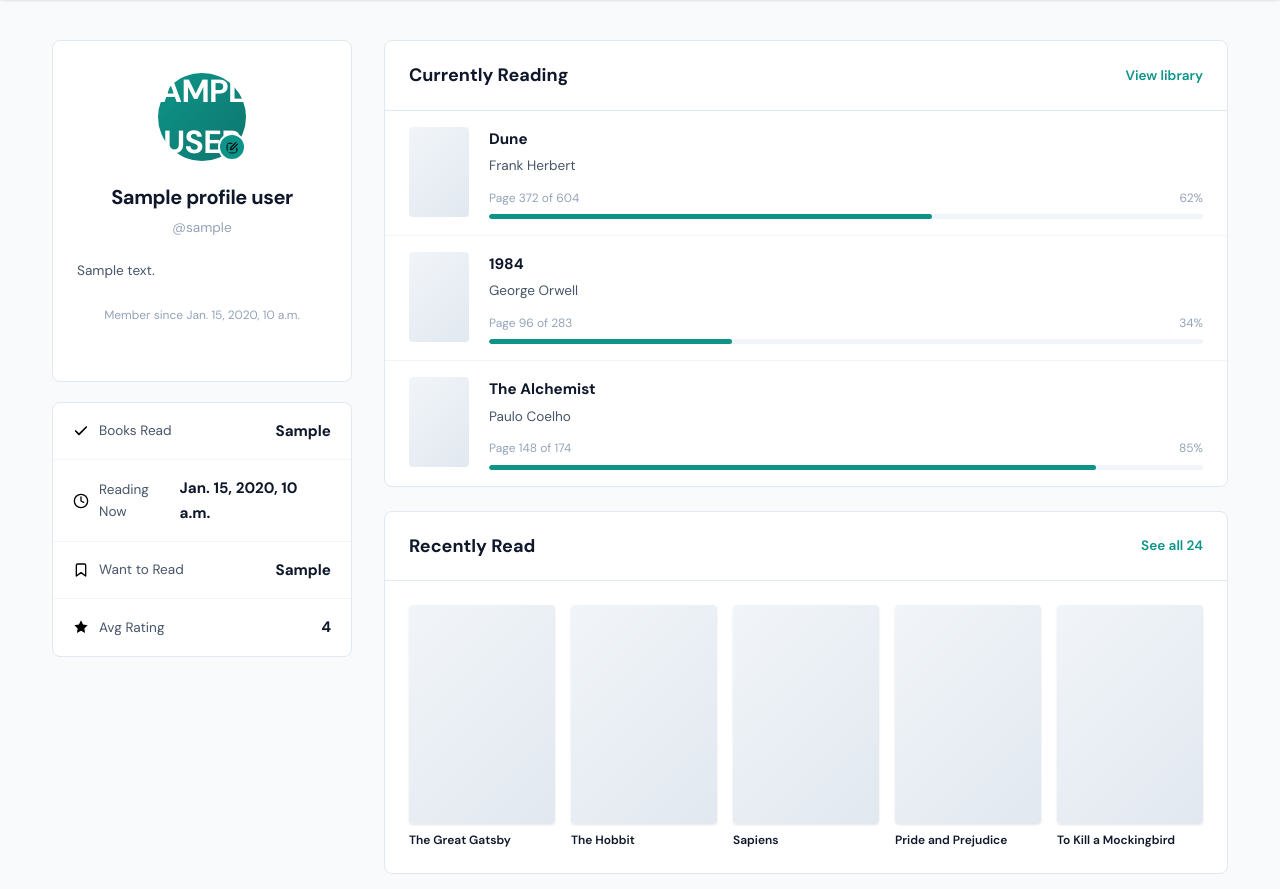
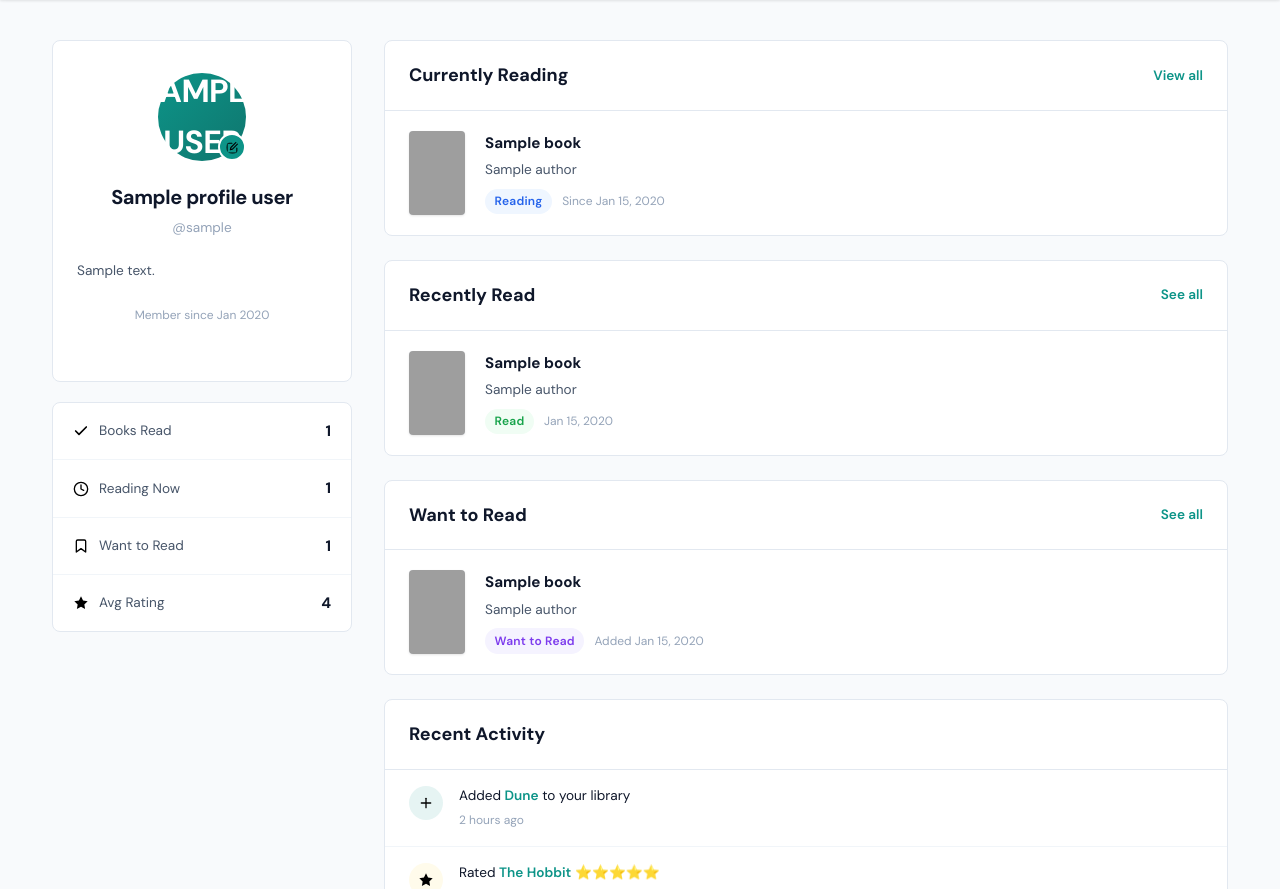
Before and after one commit to kapusta123b/BookShelf-Pro, a Django app: template backend/users/templates/users/profile.html in a window 1280 px wide. Shown: the part 68-957 px from the top of the page. Run offline with Django 3.2, Linux system fonts and the light colour scheme; the template is opened without the code that fills it: most values are stand-ins (such as "Sample title", 1, 10 or a date in 2020); style sheets or scripts are compiled from the project's sources; some libraries are stand-ins or nearby versions; grey boxes are pictures that could not be loaded.

Commit message:
refactor profile page to use real data, unify book card design across all profile sections, add RecentActivity class

```diff
--- a/backend/books/models.py
+++ b/backend/books/models.py
@@ -90,7 +90,9 @@ class Book(models.Model):
                 self.rating_count + 1
             )
             self.rating_count += 1
+
         else:
+
             self.avg_rating = (
                 self.avg_rating * self.rating_count - old_rating + new_rating
             ) / self.rating_count
@@ -102,7 +104,9 @@ class Book(models.Model):
         if self.rating_count <= 1:
             self.avg_rating = 0
             self.rating_count = 0
+
         else:
+
             self.avg_rating = round(
                 (self.avg_rating * self.rating_count - old_rating)
                 / (self.rating_count - 1),
--- a/backend/library/models.py
+++ b/backend/library/models.py
@@ -18,7 +18,7 @@ class UserBookQuerySet(models.QuerySet):
         else:
             return self.all()
 
-    def get_counts(self):
+    def get_counts(self) -> dict:
         return self.aggregate(
 
             total=models.Count('id'),
--- a/backend/library/views.py
+++ b/backend/library/views.py
@@ -18,7 +18,7 @@ class LibraryView(LoginRequiredMixin, DetailView):
         filter_value = self.request.GET.get('filter', 'all')
         page = self.request.GET.get('page', 1)
 
-        library_data = self.object.get_library_data(filter_value, page)
+        library_data = self.object.get_library_data(page, filter_value)
 
         context.update({
             "library_books": library_data["books"],
--- a/backend/static/deps/css/users.scss
+++ b/backend/static/deps/css/users.scss
@@ -510,75 +510,123 @@
   }
 }
 
-.currently-reading {
+.profile-book {
   display: flex;
   gap: 1.25rem;
   align-items: flex-start;
-  padding: 1rem 1.5rem;
+  padding: 1.25rem 1.5rem;
+
+  & + & {
+    border-top: 1px solid $border-light;
+  }
 
   &__cover {
-    width: 60px;
+    width: 56px;
     flex-shrink: 0;
     aspect-ratio: 2 / 3;
     border-radius: $radius;
     overflow: hidden;
     background: linear-gradient(135deg, $bg-muted, $border);
+    box-shadow: $shadow-sm;
+    transition: $transition-fast;
 
     img {
       width: 100%;
       height: 100%;
       object-fit: cover;
     }
+
+    &:hover {
+      transform: translateY(-2px);
+      box-shadow: $shadow-md;
+    }
   }
 
   &__info {
     flex: 1;
     min-width: 0;
+    display: flex;
+    flex-direction: column;
+    gap: 0.25rem;
+    justify-content: center;
   }
 
   &__title {
     font-size: $font-size-base;
     font-weight: 700;
     color: $text-primary;
-    margin-bottom: 0.25rem;
-    display: -webkit-box;
-    -webkit-line-clamp: 1;
-    -webkit-box-orient: vertical;
+    white-space: nowrap;
     overflow: hidden;
+    text-overflow: ellipsis;
+    transition: color 0.15s ease;
+
+    &:hover {
+      color: $primary;
+    }
   }
 
   &__author {
     font-size: $font-size-sm;
     color: $text-secondary;
-    margin-bottom: 0.75rem;
+    white-space: nowrap;
+    overflow: hidden;
+    text-overflow: ellipsis;
   }
 
-  &__progress {
-    &-label {
-      display: flex;
-      justify-content: space-between;
-      font-size: $font-size-xs;
-      color: $text-muted;
-      margin-bottom: 0.375rem;
-    }
+  &__meta {
+    display: flex;
+    align-items: center;
+    gap: 0.625rem;
+    margin-top: 0.25rem;
+  }
 
-    &-bar {
-      height: 5px;
-      background-color: $bg-muted;
-      border-radius: $radius-full;
-      overflow: hidden;
+  &__date {
+    font-size: $font-size-xs;
+    color: $text-muted;
+  }
+}
 
-      &-fill {
-        height: 100%;
-        background-color: $primary;
-        border-radius: $radius-full;
-        transition: width 0.4s ease;
-      }
+.profile-empty-state {
+  display: flex;
+  flex-direction: column;
+  align-items: center;
+  padding: 2.75rem 1.5rem;
+  gap: 0.625rem;
+
+  img {
+    width: 36px;
+    height: 36px;
+    opacity: 0.3;
+  }
+
+  p {
+    font-size: $font-size-sm;
+    color: $text-muted;
+  }
+
+  &__btn {
+    font-size: $font-size-sm;
+    font-weight: 600;
+    color: $primary;
+    transition: color 0.15s ease;
+
+    &:hover {
+      color: $primary-dark;
+      text-decoration: underline;
     }
   }
 
-  & + & {
-    border-top: 1px solid $border-light;
+  &--inline {
+    padding: 1.75rem 1.5rem;
+    flex-direction: row;
+    justify-content: center;
+    gap: 0.5rem;
+    grid-column: 1 / -1;
+
+    img {
+      width: 16px;
+      height: 16px;
+    }
   }
 }
 
--- a/backend/users/templates/users/profile.html
+++ b/backend/users/templates/users/profile.html
@@ -27,8 +27,8 @@
 
           <h2 class="profile-card__name">{{ profile_user.get_full_name }}</h2>
           <p class="profile-card__username">@{{ profile_user.username }}</p>
-          <p class="profile-card__bio">{{ profile_user.description|default:'None description' }}</p>
-          <p class="profile-card__since">Member since {{ profile_user.date_joined }}</p>
+          <p class="profile-card__bio">{{ profile_user.description|default:'No description yet.' }}</p>
+          <p class="profile-card__since">Member since {{ profile_user.date_joined|date:"M Y" }}</p>
 
           {% if profile_user.id == user.id %}
             <a href="{% url 'users:edit_profile' %}" class="profile-card__edit-btn">
@@ -45,7 +45,7 @@
               <img src="{% static 'deps/svg/check.svg' %}" alt="">
               Books Read
             </span>
-            <strong>{{ profile_user.books_read }}</strong>
+            <strong>{{ count_finished }}</strong>
           </div>
 
           <div class="profile-stats__item">
@@ -53,7 +53,7 @@
               <img src="{% static 'deps/svg/clock.svg' %}" alt="">
               Reading Now
             </span>
-            <strong>{{ profile_user.reading_now }}</strong>
+            <strong>{{ count_reading }}</strong>
           </div>
 
           <div class="profile-stats__item">
@@ -61,7 +61,7 @@
               <img src="{% static 'deps/svg/bookmark.svg' %}" alt="">
               Want to Read
             </span>
-            <strong>{{ profile_user.want_to_read }}</strong>
+            <strong>{{ count_want_to_read }}</strong>
           </div>
 
           <div class="profile-stats__item">
@@ -69,7 +69,7 @@
               <img src="{% static 'deps/svg/star-filled.svg' %}" alt="">
               Avg Rating
             </span>
-            <strong>{{ profile_user.avg_rating }}</strong>
+            <strong>{{ profile_user.avg_rating|default:"—" }}</strong>
           </div>
 
         </div>
@@ -81,88 +81,91 @@
         <div class="profile-section">
           <div class="profile-section__header">
             <h2>Currently Reading</h2>
-            <a href="{% url 'library:index' user.id %}">View library</a>
+            <a href="{% url 'library:index' profile_user.id %}?filter=reading">View all</a>
           </div>
 
-          <div class="currently-reading">
-            <div class="currently-reading__cover book-cover-3"></div>
-            <div class="currently-reading__info">
-              <p class="currently-reading__title">Dune</p>
-              <p class="currently-reading__author">Frank Herbert</p>
-              <div class="currently-reading__progress">
-                <div class="currently-reading__progress-label">
-                  <span>Page 372 of 604</span>
-                  <span>62%</span>
-                </div>
-                <div class="currently-reading__progress-bar">
-                  <div class="currently-reading__progress-bar-fill" style="width: 62%"></div>
+          {% for book in library_books %}
+            <div class="profile-book">
+              <a href="{% url 'books:detail' 'all' book.book.id %}" class="profile-book__cover book-cover-3">
+                <img src="https://covers.openlibrary.org/b/id/{{ book.book.cover_i }}-M.jpg" alt="{{ book.book.title }}">
+              </a>
+              <div class="profile-book__info">
+                <a href="{% url 'books:detail' 'all' book.book.id %}" class="profile-book__title">{{ book.book.title }}</a>
+                <p class="profile-book__author">{% for author in book.book.get_authors %}{{ author.name }}{% if not forloop.last %}, {% endif %}{% endfor %}</p>
+                <div class="profile-book__meta">
+                  <span class="badge badge--reading">Reading</span>
+                  {% if book.started_at %}<span class="profile-book__date">Since {{ book.started_at|date:"M j, Y" }}</span>{% endif %}
                 </div>
               </div>
             </div>
-          </div>
+          {% empty %}
+            <div class="profile-empty-state">
+              <img src="{% static 'deps/svg/book-open.svg' %}" alt="">
+              <p>No books currently in progress</p>
+              <a href="{% url 'books:index' 'all' %}" class="profile-empty-state__btn">Browse Catalog</a>
+            </div>
+          {% endfor %}
 
-          <div class="currently-reading">
-            <div class="currently-reading__cover book-cover-2"></div>
-            <div class="currently-reading__info">
-              <p class="currently-reading__title">1984</p>
-              <p class="currently-reading__author">George Orwell</p>
-              <div class="currently-reading__progress">
-                <div class="currently-reading__progress-label">
-                  <span>Page 96 of 283</span>
-                  <span>34%</span>
-                </div>
-                <div class="currently-reading__progress-bar">
-                  <div class="currently-reading__progress-bar-fill" style="width: 34%"></div>
-                </div>
-              </div>
-            </div>
-          </div>
-
-          <div class="currently-reading">
-            <div class="currently-reading__cover book-cover-7"></div>
-            <div class="currently-reading__info">
-              <p class="currently-reading__title">The Alchemist</p>
-              <p class="currently-reading__author">Paulo Coelho</p>
-              <div class="currently-reading__progress">
-                <div class="currently-reading__progress-label">
-                  <span>Page 148 of 174</span>
-                  <span>85%</span>
-                </div>
-                <div class="currently-reading__progress-bar">
-                  <div class="currently-reading__progress-bar-fill" style="width: 85%"></div>
-                </div>
-              </div>
-            </div>
-          </div>
         </div>
 
         <div class="profile-section">
           <div class="profile-section__header">
             <h2>Recently Read</h2>
-            <a href="{% url 'library:index' user.id %}">See all 24</a>
+            <a href="{% url 'library:index' profile_user.id %}?filter=read">See all</a>
           </div>
-          <div class="recent-books">
-            <a href="#" class="recent-book">
-              <div class="recent-book__cover book-cover-4"></div>
-              <p class="recent-book__title">The Great Gatsby</p>
-            </a>
-            <a href="#" class="recent-book">
-              <div class="recent-book__cover book-cover-1"></div>
-              <p class="recent-book__title">The Hobbit</p>
-            </a>
-            <a href="#" class="recent-book">
-              <div class="recent-book__cover book-cover-5"></div>
-              <p class="recent-book__title">Sapiens</p>
-            </a>
-            <a href="#" class="recent-book">
-              <div class="recent-book__cover book-cover-8"></div>
-              <p class="recent-book__title">Pride and Prejudice</p>
-            </a>
-            <a href="#" class="recent-book">
-              <div class="recent-book__cover book-cover-6"></div>
-              <p class="recent-book__title">To Kill a Mockingbird</p>
-            </a>
+
+          {% for book in read_books_preview %}
+            <div class="profile-book">
+              <a href="{% url 'books:detail' 'all' book.book.id %}" class="profile-book__cover book-cover-3">
+                <img src="https://covers.openlibrary.org/b/id/{{ book.book.cover_i }}-M.jpg" alt="{{ book.book.title }}">
+              </a>
+              <div class="profile-book__info">
+                <a href="{% url 'books:detail' 'all' book.book.id %}" class="profile-book__title">{{ book.book.title }}</a>
+                <p class="profile-book__author">{% for author in book.book.get_authors %}{{ author.name }}{% if not forloop.last %}, {% endif %}{% endfor %}</p>
+                <div class="profile-book__meta">
+                  <span class="badge badge--done">Read</span>
+                  {% if book.finished_at %}<span class="profile-book__date">{{ book.finished_at|date:"M j, Y" }}</span>{% endif %}
+                </div>
+              </div>
+            </div>
+          {% empty %}
+            <div class="profile-empty-state">
+              <img src="{% static 'deps/svg/check.svg' %}" alt="">
+              <p>No books finished yet</p>
+              <a href="{% url 'books:index' 'all' %}" class="profile-empty-state__btn">Browse Catalog</a>
+            </div>
+          {% endfor %}
+
+        </div>
+
+        <div class="profile-section">
+          <div class="profile-section__header">
+            <h2>Want to Read</h2>
+            <a href="{% url 'library:index' profile_user.id %}?filter=want_to_read">See all</a>
           </div>
+
+          {% for book in want_to_read_preview %}
+            <div class="profile-book">
+              <a href="{% url 'books:detail' 'all' book.book.id %}" class="profile-book__cover book-cover-3">
+                <img src="https://covers.openlibrary.org/b/id/{{ book.book.cover_i }}-M.jpg" alt="{{ book.book.title }}">
+              </a>
+              <div class="profile-book__info">
+                <a href="{% url 'books:detail' 'all' book.book.id %}" class="profile-book__title">{{ book.book.title }}</a>
+                <p class="profile-book__author">{% for author in book.book.get_authors %}{{ author.name }}{% if not forloop.last %}, {% endif %}{% endfor %}</p>
+                <div class="profile-book__meta">
+                  <span class="badge badge--want">Want to Read</span>
+                  {% if book.created_at %}<span class="profile-book__date">Added {{ book.created_at|date:"M j, Y" }}</span>{% endif %}
+                </div>
+              </div>
+            </div>
+          {% empty %}
+            <div class="profile-empty-state">
+              <img src="{% static 'deps/svg/bookmark.svg' %}" alt="">
+              <p>Reading list is empty</p>
+              <a href="{% url 'books:index' 'all' %}" class="profile-empty-state__btn">Browse Catalog</a>
+            </div>
+          {% endfor %}
+
         </div>
 
         <div class="profile-section">
```
Also changed, not shown: backend/users/models.py (+37 -4 lines), backend/users/views.py (+18 -0 lines).
